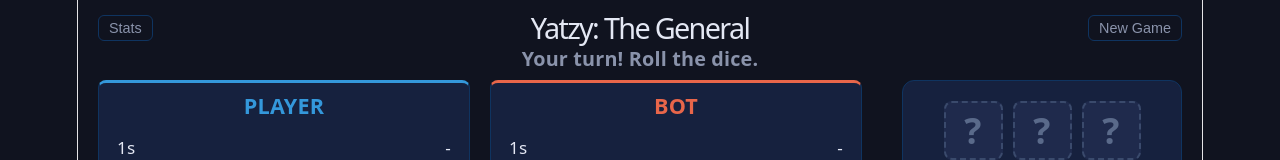
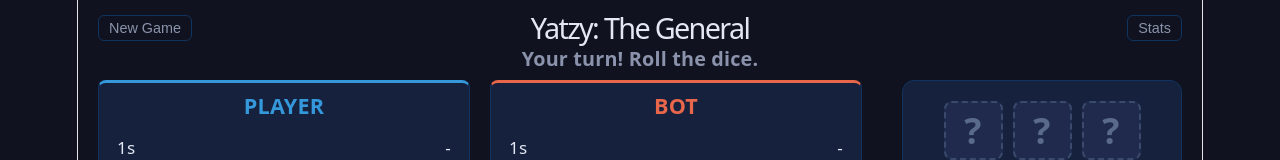
Before and after one commit to PaskoZhelev/general-yatzy, a React (Vite) app: page / in a window 1280 px wide. Shown: the top 160 px of the page. Built offline with nearby package versions, Linux system fonts and the light colour scheme.

Commit message:
improvements and bug fixes

```diff
--- a/src/App.css
+++ b/src/App.css
@@ -51,11 +51,11 @@ body {
   margin: 5px 0;
 }
 
-.stats-btn {
+.new-game-btn {
   justify-self: start;
 }
 
-.new-game-btn {
+.stats-btn {
   justify-self: end;
 }
 
--- a/src/App.jsx
+++ b/src/App.jsx
@@ -166,14 +166,14 @@ function App() {
       )}
 
       <div className="header-container">
-        <button className="header-btn stats-btn" onClick={() => setStats(loadStats())}>Stats</button>
-        <h1>Yatzy: The General</h1>
         <button
           className="header-btn new-game-btn"
           onClick={() => window.confirm('Start a new game? Current progress will be lost.') && startNewGame()}
         >
           New Game
         </button>
+        <h1>Yatzy: The General</h1>
+        <button className="header-btn stats-btn" onClick={() => setStats(loadStats())}>Stats</button>
       </div>
 
       <div className="game-status">{isGameOver ? "Game Finished!" : message}</div>
```
